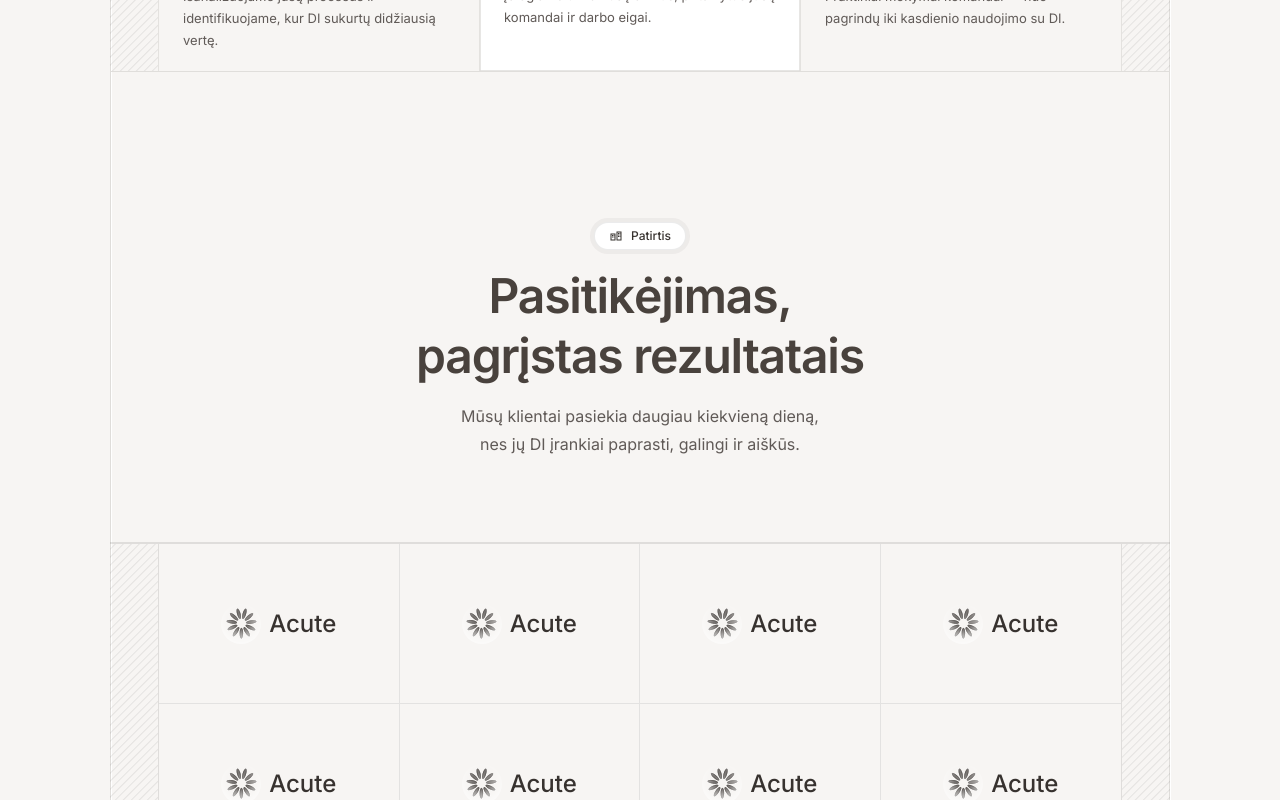
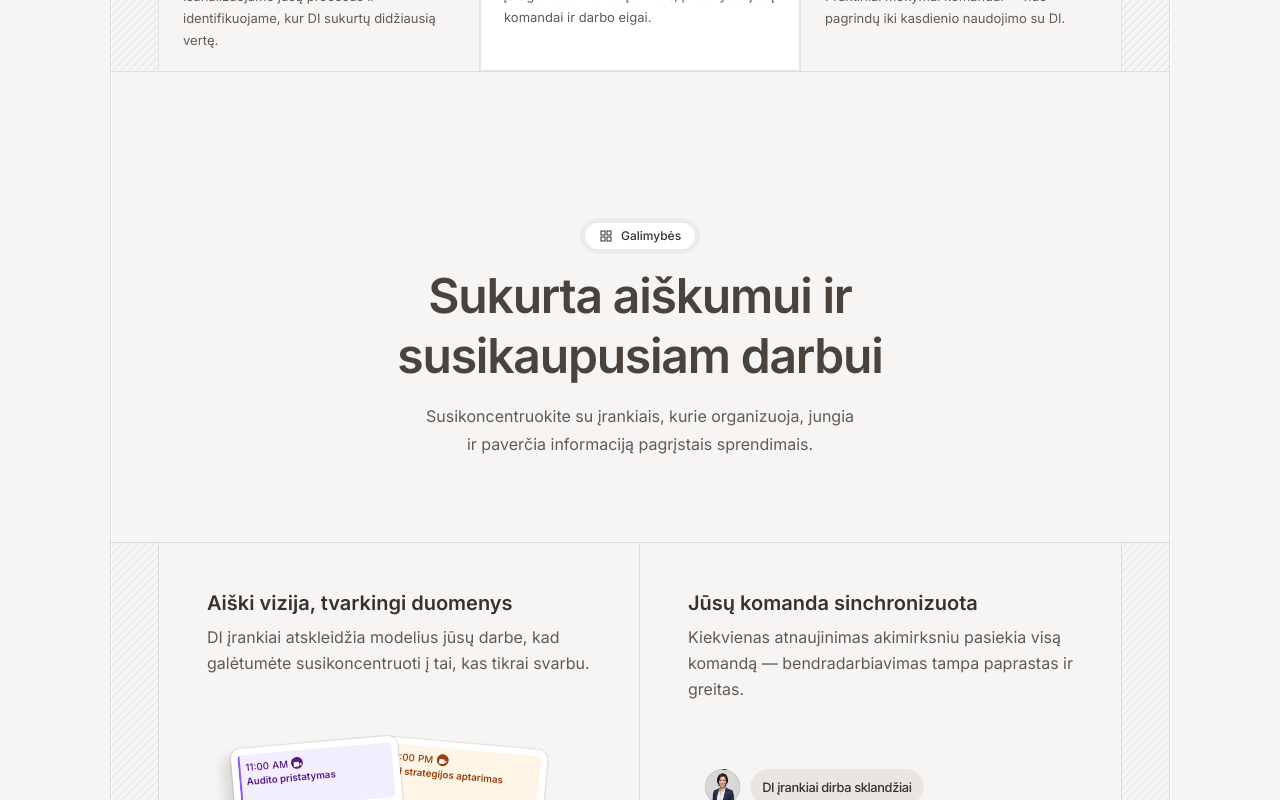
Before and after one commit to giedriusl/diteka, a Next.js app: page /en in a window 1280 px wide. Shown: the part 800-1600 px from the top of the page. Built offline with nearby package versions, Linux system fonts and the light colour scheme.

Commit message:
chore: hide SocialProofSection until real clients available
Comment out SocialProofSection in page.tsx. Add TODO entry.

```diff
--- a/src/app/[locale]/page.tsx
+++ b/src/app/[locale]/page.tsx
@@ -21,7 +21,7 @@ export default function HomePage() {
           <div className="self-stretch pt-[9px] overflow-hidden border-b border-[rgba(55,50,47,0.06)] flex flex-col justify-center items-center gap-4 sm:gap-6 md:gap-8 lg:gap-[66px] relative z-10">
             <SiteHeader />
             <HeroSection />
-            <SocialProofSection />
+            {/* <SocialProofSection /> — hidden until real clients (see TODO.md) */}
             <BentoSection />
             <PlatformSection />
             <TestimonialsSection />
```
Also changed, not shown: 1 other file (tests, documents, lock files or other folders).
